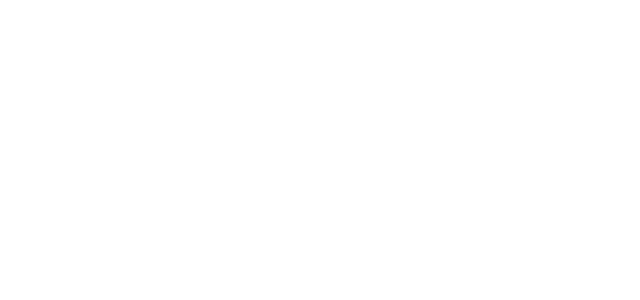
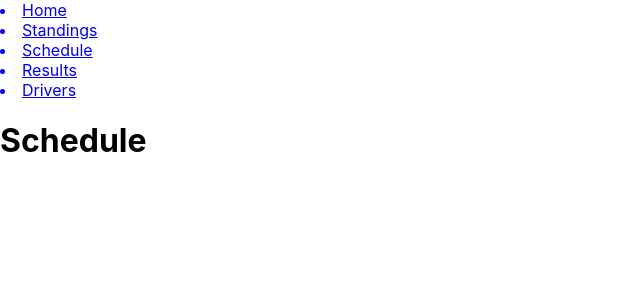
Before and after one commit to emr404/f1dv, a React (Create React App) app: page /Schedule in a window 1280 px wide. Shown: the top 300 px of the page, without its empty margins (0-640 px from the left). Built offline with nearby package versions, Linux system fonts and the light colour scheme.

Commit message:
Set up routers

```diff
--- a/src/App.js
+++ b/src/App.js
@@ -1,9 +1,26 @@
 import React from 'react'
-
+import {BrowserRouter as Router, Switch, Route} from 'react-router-dom';
+import Home from "./components/Home";
+import Nav from "./components/Navigation";
+import Drivers from "./components/Drivers";
+import Result from "./components/Result";
+import Standings from "./components/Standings";
+import Schedule from "./components/Schedule";
 const App = () => {
   return (
     <div>
+      <Router>
 
+          <Nav />
+          <Switch>
+            <Route path='/' exact component={Home} />
+            <Route path='/Drivers' component={Drivers} />
+            <Route path='/Result' component={Result} />
+            <Route path='/Standings' component={Standings} />
+            <Route path='/Schedule' component={Schedule} />
+          </Switch>
+
+      </Router>
     </div>
   )
 }
--- a/src/components/Navigation.js
+++ b/src/components/Navigation.js
@@ -1,10 +1,28 @@
 import React from 'react'
-
+import { Link } from "react-router-dom";
 
 const Navigation = () => {
         return (
         <div>
+                <Link  to='/'>
+                        <li>Home</li>
+                </Link>
 
+                <Link  to='/Standings'>
+                        <li>Standings</li>
+                </Link>
+
+                <Link  to='/Schedule'>
+                        <li>Schedule</li>
+                </Link>
+
+                <Link  to='/Result'>
+                        <li>Results</li>
+                </Link>
+
+                <Link  to='/Drivers'>
+                        <li>Drivers</li>
+                </Link>
         </div>
         )
 }
```
